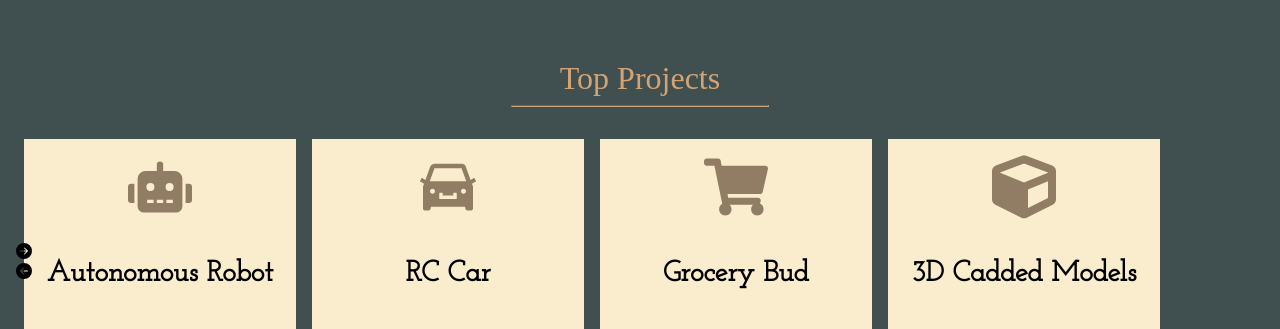
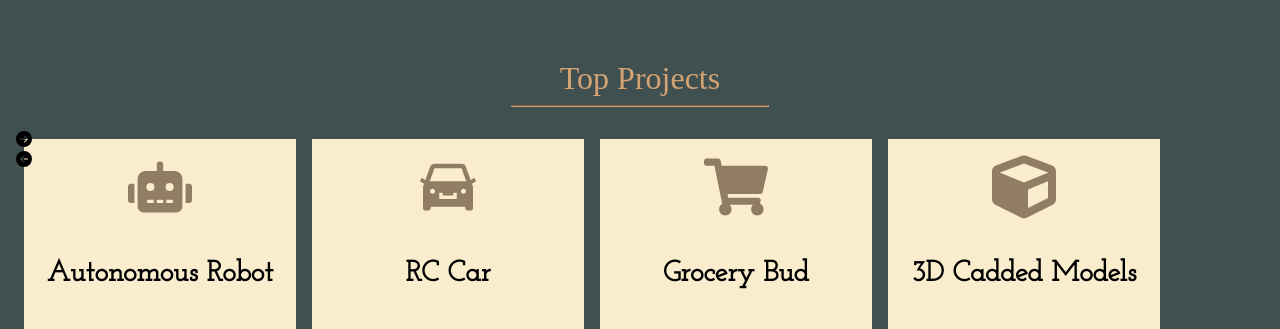
Before and after one commit to FatimaLDL1997/portfolio, a React (Create React App) app: page / in a window 1280 px wide. Shown: the part 2540-2869 px from the top of the page. Built offline with nearby package versions, Linux system fonts and the light colour scheme; a web font is replaced by a local one.

Commit message:
remove fixed

```diff
--- a/src/index.css
+++ b/src/index.css
@@ -100,11 +100,11 @@ html {
   position: absolute;
   width: 100vw;
 }
-.fixed-container {
+/* .fixed-container {
   position: relative;
   top: 7rem;
   z-index: 4;
-}
+} */
 /* .left-scroll:hover {
   cursor: pointer;
   color: #577a7a;
```
